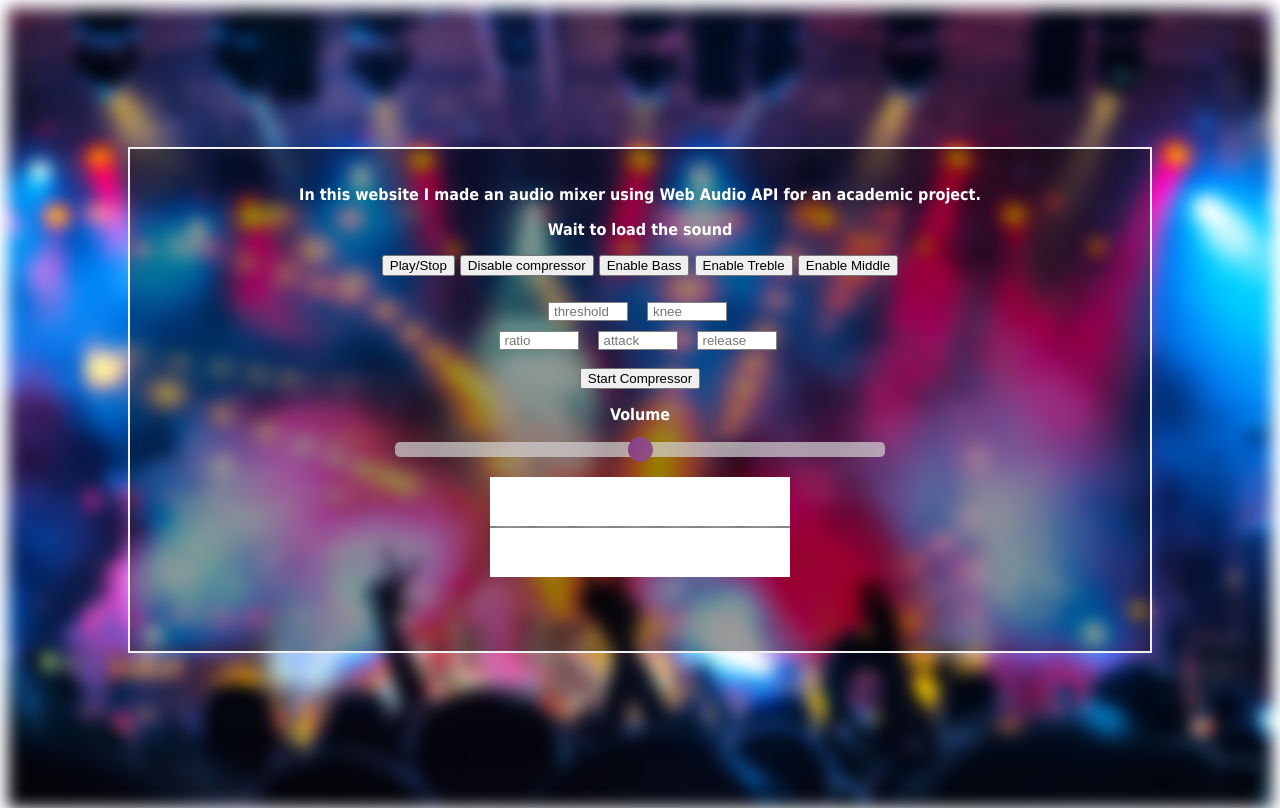
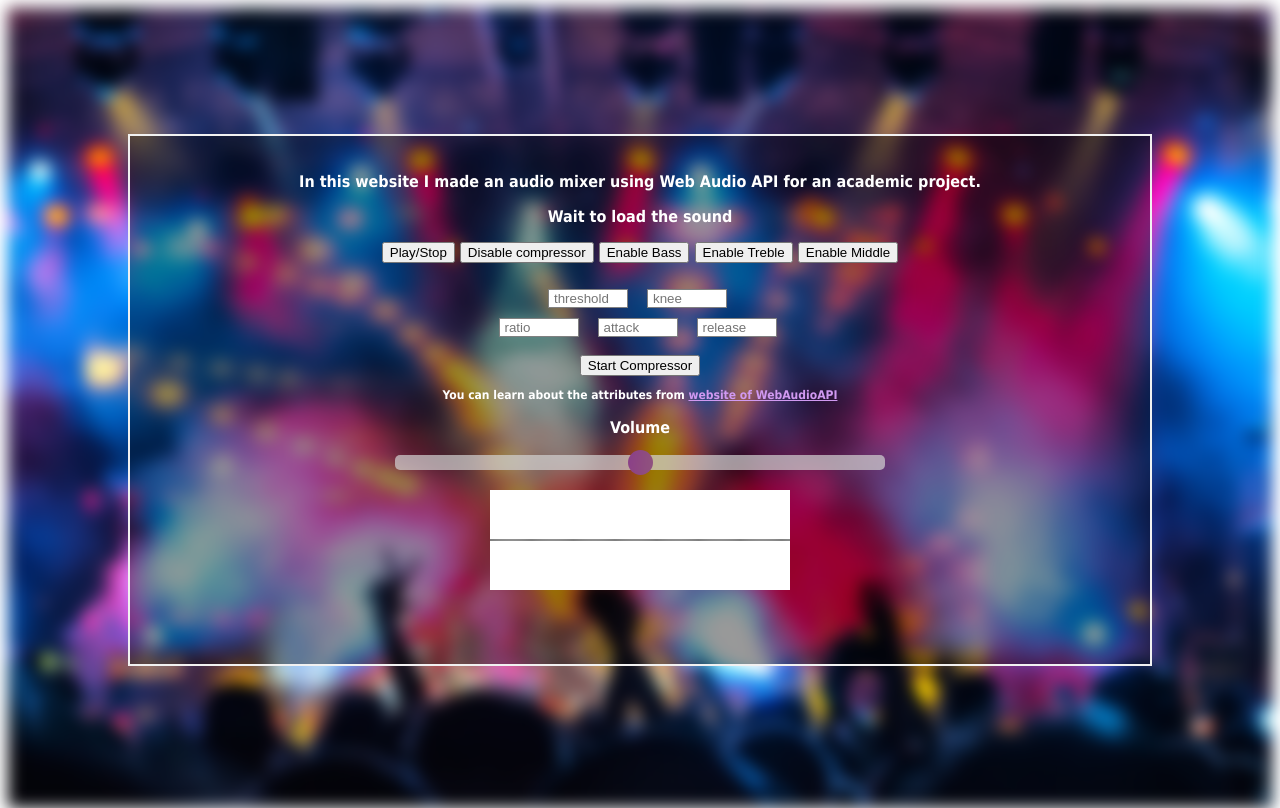
Before and after one commit to foteinipapadopoulou/AudioMixer, a plain HTML site: page index.html in a window 1280 px wide. Both pictures are taken after a click on the button "Enable Compressor". Drawn offline with Linux system fonts and the light colour scheme; no server answers.

Commit message:
Adding info href

```diff
--- a/index.html
+++ b/index.html
@@ -26,7 +26,9 @@
                 <input type="number" placeholder="attack" id="attack" step="0.01" min=0 max=1 required></input>
                 <input type="number" placeholder="release" id="release" step="0.01" min=0.00 max=1.00 required></input><br><br>
                 <button id="startingCom">Start Compressor</button>
+                <p id="info">You can learn about the attributes from <a href="https://developer.mozilla.org/en-US/docs/Web/API/DynamicsCompressorNode" style="color:#D099F1">website of WebAudioAPI</a></p>
               </form>
+
               <p id="alarmmsg"><p>
             <div class="slidercontainer">
                 <p><label for="volume">Volume</label></p>
--- a/styleweb.css
+++ b/styleweb.css
@@ -77,3 +77,8 @@ input[type=number]{
   margin-top: 10px;
   border: 1px solid gray;
 }
+
+#info{
+font-size: 12px;
+
+}
```
Also changed, not shown: info.png (added).
